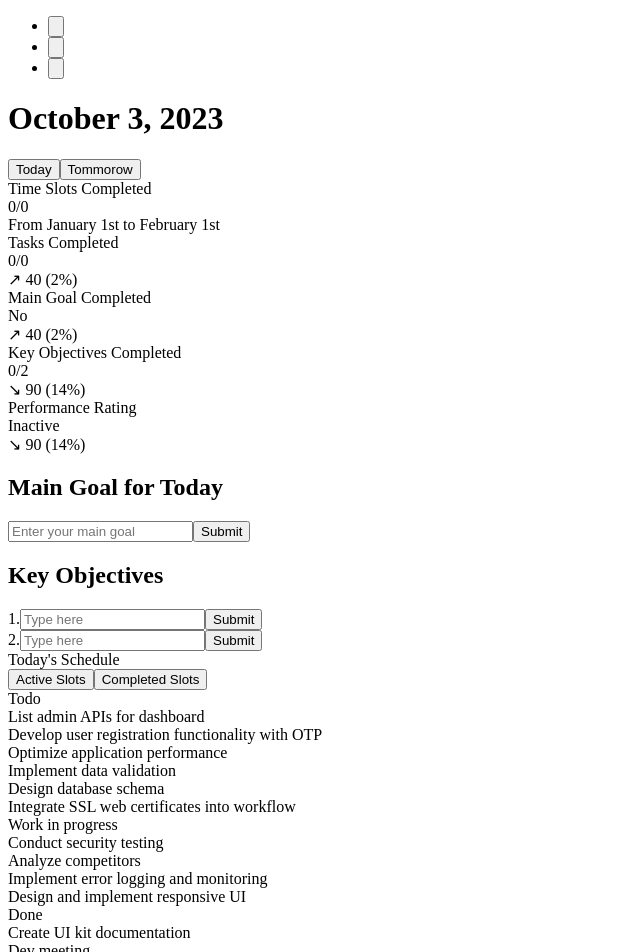
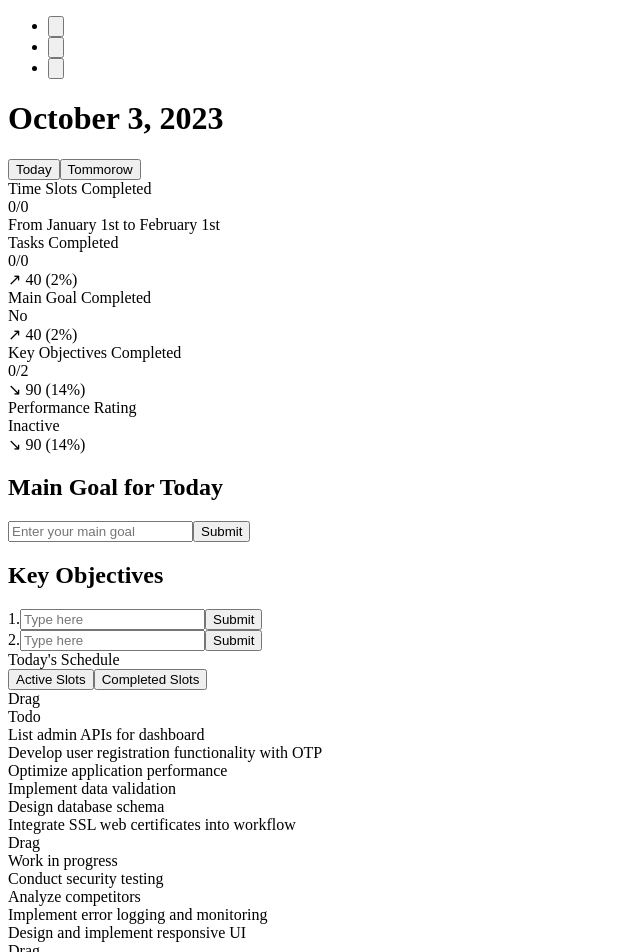
Before and after one commit to thesayf/eb-todo-app, a React (Create React App) app: page / in a window 1280 px wide. Shown: the top 952 px of the page, without its empty margins (0-640 px from the left). Built offline with nearby package versions, Linux system fonts and the light colour scheme; the HTML template or start-up script is replaced by a standard one.

Commit message:
added the abiilyt to drag slots

```diff
--- a/src/components/dragable_slot.tsx
+++ b/src/components/dragable_slot.tsx
@@ -3,7 +3,10 @@ import SubmittedTimeSlot from "./submitted_time_slot_component";
 import UnsubmittedTimeSlot from "./unsubmitted_time_slot_component";
 import TestTaskComponent from "../testcomponents/testTaskCoponent";
 import { SortableContext } from "@dnd-kit/sortable";
-import { useDroppable } from '@dnd-kit/core';
+// import { useDroppable } from '@dnd-kit/core';
+import { useSortable } from '@dnd-kit/sortable';
+import { CSS } from '@dnd-kit/utilities';
+
 
 interface DragagableSlotPtrops {
     slot: any;
@@ -13,12 +16,27 @@ interface DragagableSlotPtrops {
 
 const DragableSlot: React.FC<DragagableSlotPtrops> = ({slot, tasks}) => {
 
-    const { setNodeRef, isOver, over } = useDroppable({
-        id: slot.id,
-        data: {
-            type: 'Column',
-        },
-    });
+    // const { setNodeRef, isOver, over } = useDroppable({
+    //     id: slot.id,
+    //     data: {
+    //         type: 'Column',
+    //     },
+    // });
+
+    const {
+        attributes,
+        listeners,
+        setNodeRef,
+        transform,
+        transition,
+    } = useSortable({ id: slot.id });
+
+    const style = {
+        transform: CSS.Translate.toString(transform),
+        transition: transition,
+    };
+
+
 
     return (
         // <div>
@@ -28,7 +46,8 @@ const DragableSlot: React.FC<DragagableSlotPtrops> = ({slot, tasks}) => {
         //     }
         // </div>
         <>
-        <div ref={setNodeRef}  className="col-span-full p-4 border rounded-md bg-white mt-2">
+        <div ref={setNodeRef} style={style} className="col-span-full p-4 border rounded-md bg-white mt-2">
+            <div {...listeners} {...attributes} className="handle">Drag</div>
             <div className="text-lg font-bold">{slot.title}</div>
             <SortableContext items={tasks.map(task => task.id)}>
             {
--- a/src/containers/active_slot_container.tsx
+++ b/src/containers/active_slot_container.tsx
@@ -6,6 +6,7 @@ import { DndContext, DragOverlay } from "@dnd-kit/core";
 import { createPortal } from "react-dom";
 import TestTaskComponent from "../testcomponents/testTaskCoponent";
 import { arrayMove } from "@dnd-kit/sortable";
+import { SortableContext, rectSortingStrategy } from "@dnd-kit/sortable";
 
 interface ActiveSlotContainerProps {
     slots: TimeSlot[];
@@ -172,6 +173,7 @@ const  ActiveSlotContainer: React.FC<ActiveSlotContainerProps> =  ({slots}) =>
     return (
         <>
         <DndContext onDragStart={onDragStart} onDragOver={ondragover}>
+            <SortableContext items={columns.map(slot => slot.id)} strategy={rectSortingStrategy}>
             {
 
                 columns.map((slot) => (
@@ -179,6 +181,7 @@ const  ActiveSlotContainer: React.FC<ActiveSlotContainerProps> =  ({slots}) =>
                 ))
 
             }
+            </SortableContext>
 
             {
                         activeTask && createPortal(
```
